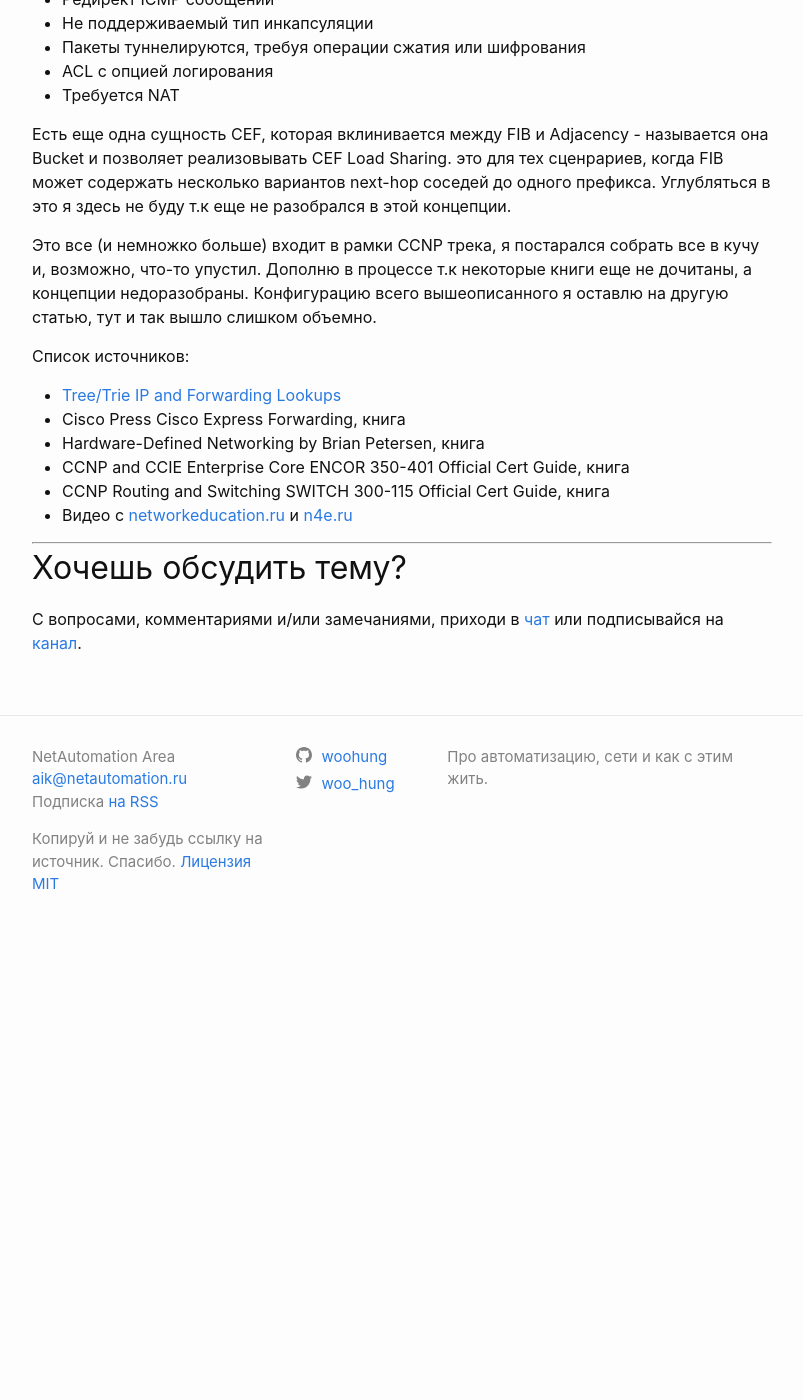
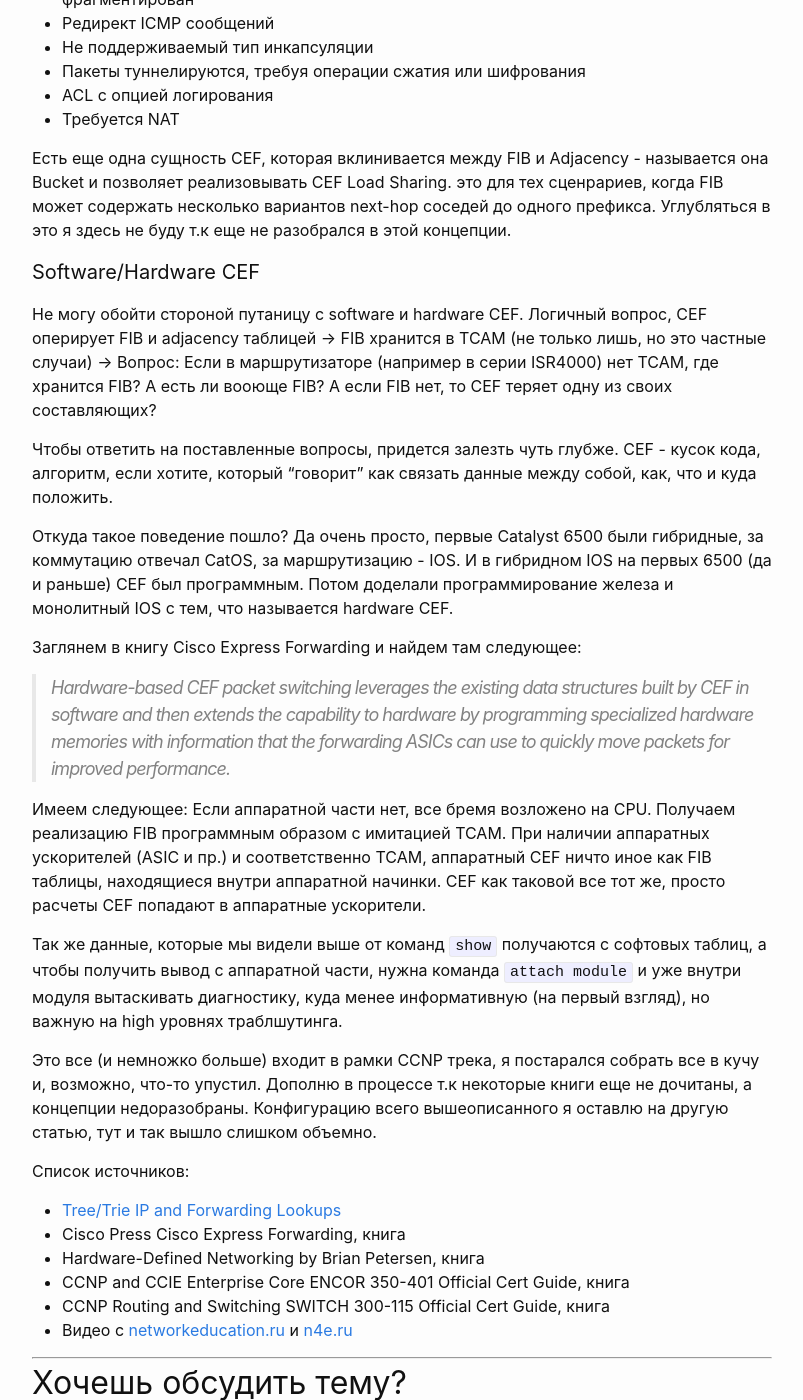
Before and after one commit to woohung/woohung.github.io, a Jekyll site: the page built from _posts/2022-12-26-ENCOR-Часть 1.2-VLAN, CEF.md, in a window 1280 px wide and 1400 px high, scrolled down 15485 px. Shown: the whole window, without its empty margins (238-1041 px from the left). Built offline with Jekyll 4.4.1, drawn with Linux system fonts in a browser that asks for light colours; before the commit the page ends 16441 px from its top, so only the background shows below that; some of the changed text lies outside the part shown.

Commit message:
Update 2022-12-26-ENCOR-Часть 1.2-VLAN, CEF.md
add hardware/software cef

```diff
--- a/_posts/2022-12-26-ENCOR-Часть 1.2-VLAN, CEF.md
+++ b/_posts/2022-12-26-ENCOR-Часть 1.2-VLAN, CEF.md
@@ -27,6 +27,7 @@ author: Artem Kovalchuk
 * [Inter-VLAN routing [key topic]](#Inter-VLANrouting)
 	* [MLS](#MLS)
 	* [Как работает CEF [key topic]](#CEF)
+		* [Software/Hardware CEF](#HW_CEF)
 
 <!-- vscode-markdown-toc-config
 	numbering=true
@@ -295,6 +296,21 @@ MAC-1        MAC-2        802.1Q VLAN IPv4
 
 Есть еще одна сущность CEF, которая вклинивается между FIB и Adjacency - называется она Bucket и позволяет реализовывать CEF Load Sharing. это для тех сценрариев, когда FIB может содержать несколько вариантов next-hop соседей до одного префикса. Углубляться в это я здесь не буду т.к еще не разобрался в этой концепции.
 
+#### <a name='HW_CEF'></a>Software/Hardware CEF
+Не могу обойти стороной путаницу с software и hardware CEF. Логичный вопрос, CEF оперирует FIB и adjacency таблицей -> FIB хранится в TCAM (не только лишь, но это частные случаи) -> Вопрос: Если в маршрутизаторе (например в серии ISR4000) нет TCAM, где хранится FIB? А есть ли вооюще FIB? А если FIB нет, то CEF теряет одну из своих составляющих?
+
+Чтобы ответить на поставленные вопросы, придется залезть чуть глубже. CEF - кусок кода, алгоритм, если хотите, который "говорит" как связать данные между собой, как, что и куда положить.
+
+Откуда такое поведение пошло? Да очень просто, первые Catalyst 6500 были гибридные, за коммутацию отвечал CatOS, за маршрутизацию - IOS. И в гибридном IOS на первых 6500 (да и раньше) CEF был программным. Потом доделали программирование железа и монолитный IOS с тем, что называется hardware CEF.
+
+Заглянем в книгу Cisco Express Forwarding и найдем там следующее:
+
+> Hardware-based CEF packet switching leverages the existing data structures built by CEF in software and then extends the capability to hardware by programming specialized hardware memories with information that the forwarding ASICs can use to quickly move packets for improved performance.
+
+Имеем следующее: Если аппаратной части нет, все бремя возложено на CPU. Получаем реализацию FIB программным образом с имитацией TCAM. При наличии аппаратных ускорителей (ASIC и пр.) и соответственно TCAM, аппаратный CEF ничто иное как FIB таблицы, находящиеся внутри аппаратной начинки. CEF как таковой все тот же, просто расчеты CEF попадают в аппаратные ускорители.
+
+Так же данные, которые мы видели выше от команд `show` получаются с софтовых таблиц, а чтобы получить вывод с аппаратной части, нужна команда `attach module` и уже внутри модуля вытаскивать диагностику, куда менее информативную (на первый взгляд), но важную на high уровнях траблшутинга.
+
 Это все (и немножко больше) входит в рамки CCNP трека, я постарался собрать все в кучу и, возможно, что-то упустил. Дополню в процессе т.к некоторые книги еще не дочитаны, а концепции недоразобраны. Конфигурацию всего вышеописанного я оставлю на другую статью, тут и так вышло слишком объемно.
 
 Список источников:
```
